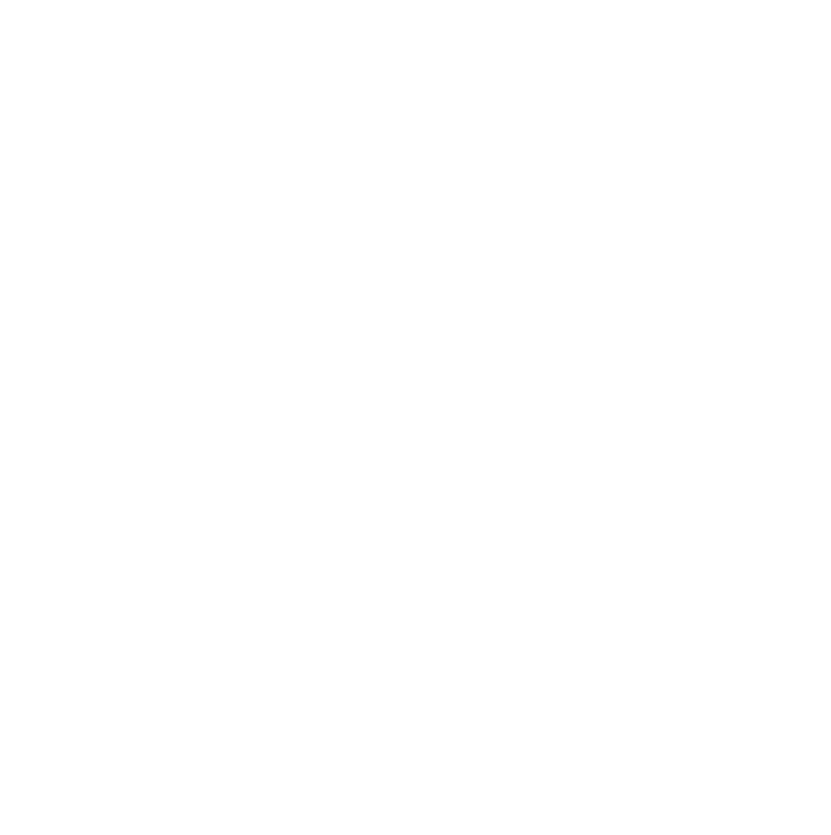
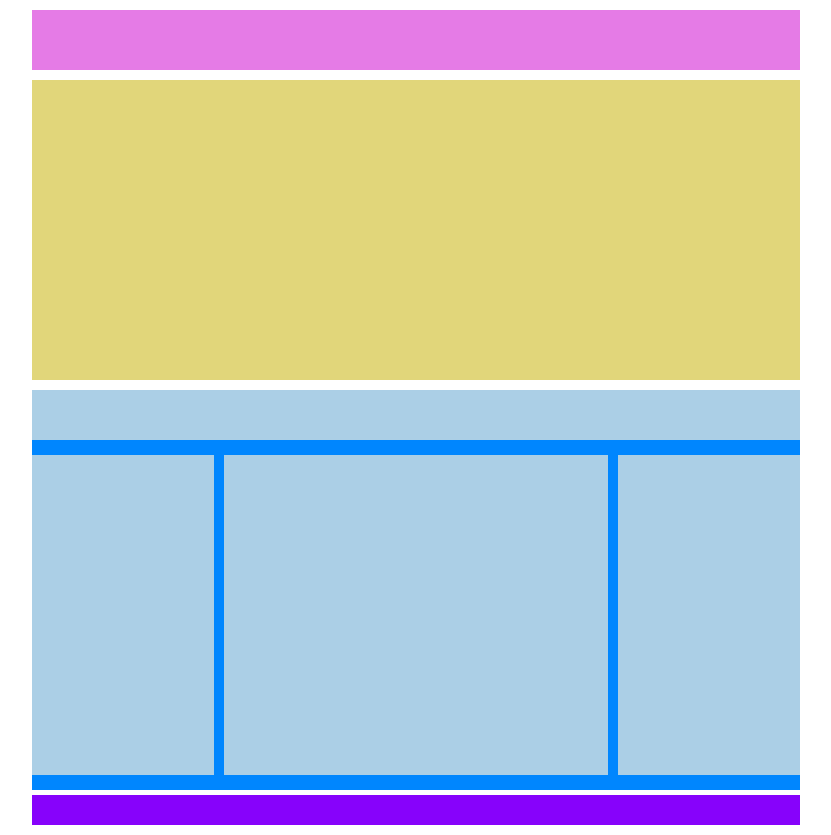
Before and after one commit to manu-devops98/htmlcss-struttura-wp, a plain HTML site: page index.html in a window 1280 px wide. Shown: the whole page, without its empty margins (224-1055 px from the left). Before the commit the page ends 800 px from the top, so only its background shows below. Drawn offline with Linux system fonts and the light colour scheme.

Commit message:
add main-section-footer

```diff
--- a/css/style.css
+++ b/css/style.css
@@ -0,0 +1,68 @@
+* {
+    margin: 0;
+    padding: 0;
+    box-sizing: border-box;
+}
+
+html {
+    font-size: 100%;
+}
+
+.clearfix::after {
+    content: '';
+    display: table;
+    clear: both;
+}
+
+.container {
+    margin: 10px auto;
+    width: 60%;
+}
+  /* header */
+
+.head-layout {
+    height: 60px;
+    background-color: #E57BE6;
+}
+ /* 1° section */
+
+.yellow-section {
+     height: 300px;
+     background-color: #E1D67A;
+     margin-top: 10px;
+}
+
+ /* 2° section */
+
+.blue-section {
+    height: 400px;
+    background-color: #0086FE;
+    margin-top: 10px;
+}
+
+.head-blue-section{
+     height: 50px;
+     background-color: #ABCFE6;
+}
+
+.col-left,
+.col-middle,
+.col-right {
+    float: left;
+    margin: 15px 0 10px 0;
+    width: calc(25% - 10px);
+    height: 80%;
+    background-color: #ABCFE6;
+}
+
+.col-middle {
+    width: 50%;
+    margin: 15px 10px 10px 10px;
+}
+
+/* footer  */
+.layout-footer {
+   height: 30px;
+   margin-top: 5px;
+   background-color: #8702FB;
+}
--- a/index.html
+++ b/index.html
@@ -8,17 +8,33 @@
     <title>Layout</title>
 </head>
 <body>
+     <!-- container -->
     <div class="container">
+        <!-- header  -->
         <header class="head-layout"></header>
+        <!-- fine header  -->
+
+        <!-- main  -->
         <main>
-            <section class="section-yellow"></section>
-            <section section-blue clearfix></section>
+            <!-- 1° section yellow -->
+            <section class="yellow-section"></section>
+                <!--end 1° section  yellow-->
+
+             <!-- 2° section blue -->
+            <section class="blue-section clearfix">
+                <div class="head-blue-section"></div>
+                <div class="col-left"></div>
+                <div class="col-middle"></div>
+                <div class="col-right"></div>
+            </section>
+            <!-- end 2° section blue -->
         </main>
+        <!-- fine main  -->
 
-
-
-
-        <footer></footer>
+        <!-- footer  -->
+        <footer class="layout-footer"></footer>
+        <!--fine footer  -->
     </div>
+    <!-- fine container -->
  </body>
 </html>
```
